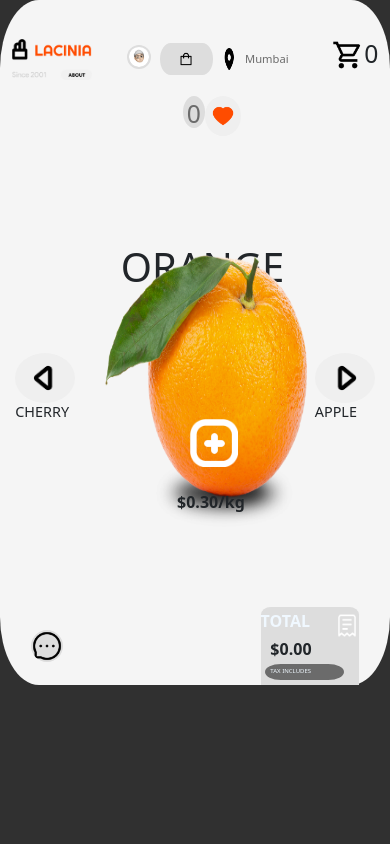
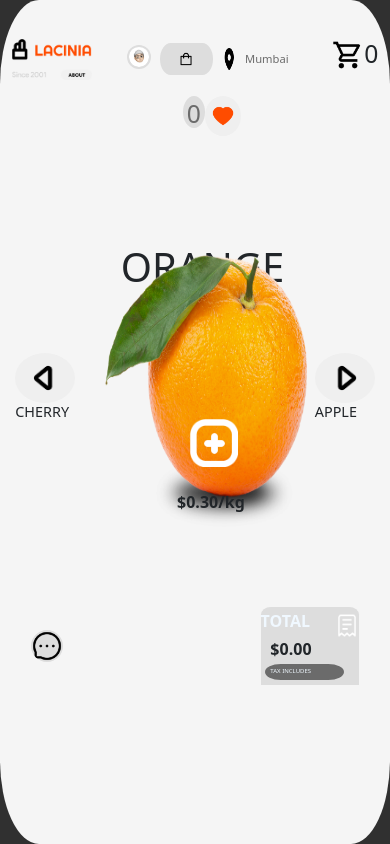
Before and after one commit to rak1999/Graphe_App, a React (Create React App) app in the folder fruit_store/: page / in a window 390 px wide. Built offline with nearby package versions, Linux system fonts and the light colour scheme.

Commit message:
Make some changes

```diff
--- a/fruit_store/src/App.css
+++ b/fruit_store/src/App.css
@@ -211,11 +211,14 @@ button{
 }
 
 
-@media screen and (max-width: 631px) {
+@media screen and (max-width: 631px){
   html,body{
     margin: 0%;
     padding: 0%;
     background-color: #303030;
+  }
+  #app{
+    height: 100vh;
   }
   #logo{
     margin: 10% 3%;
```
